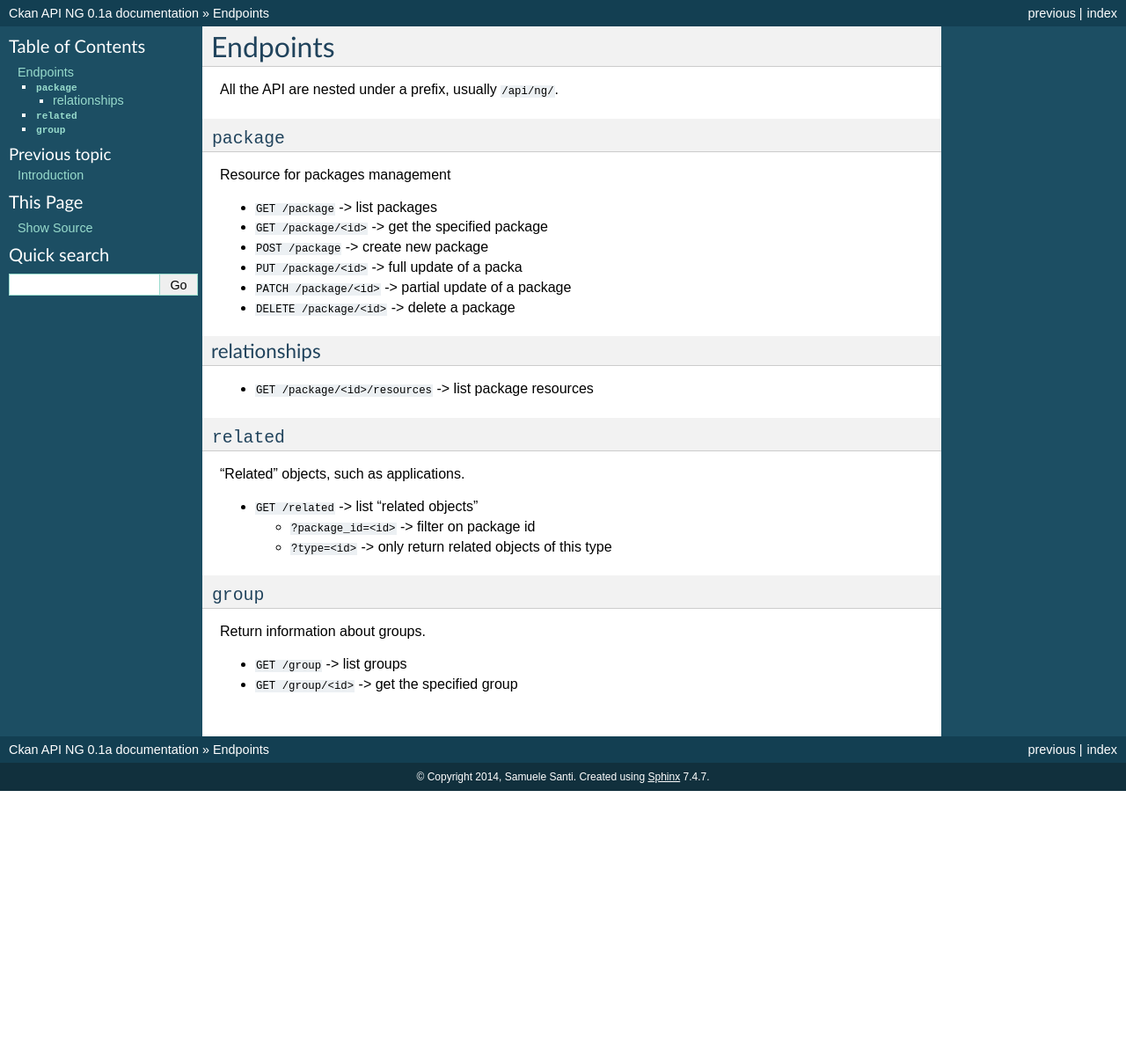
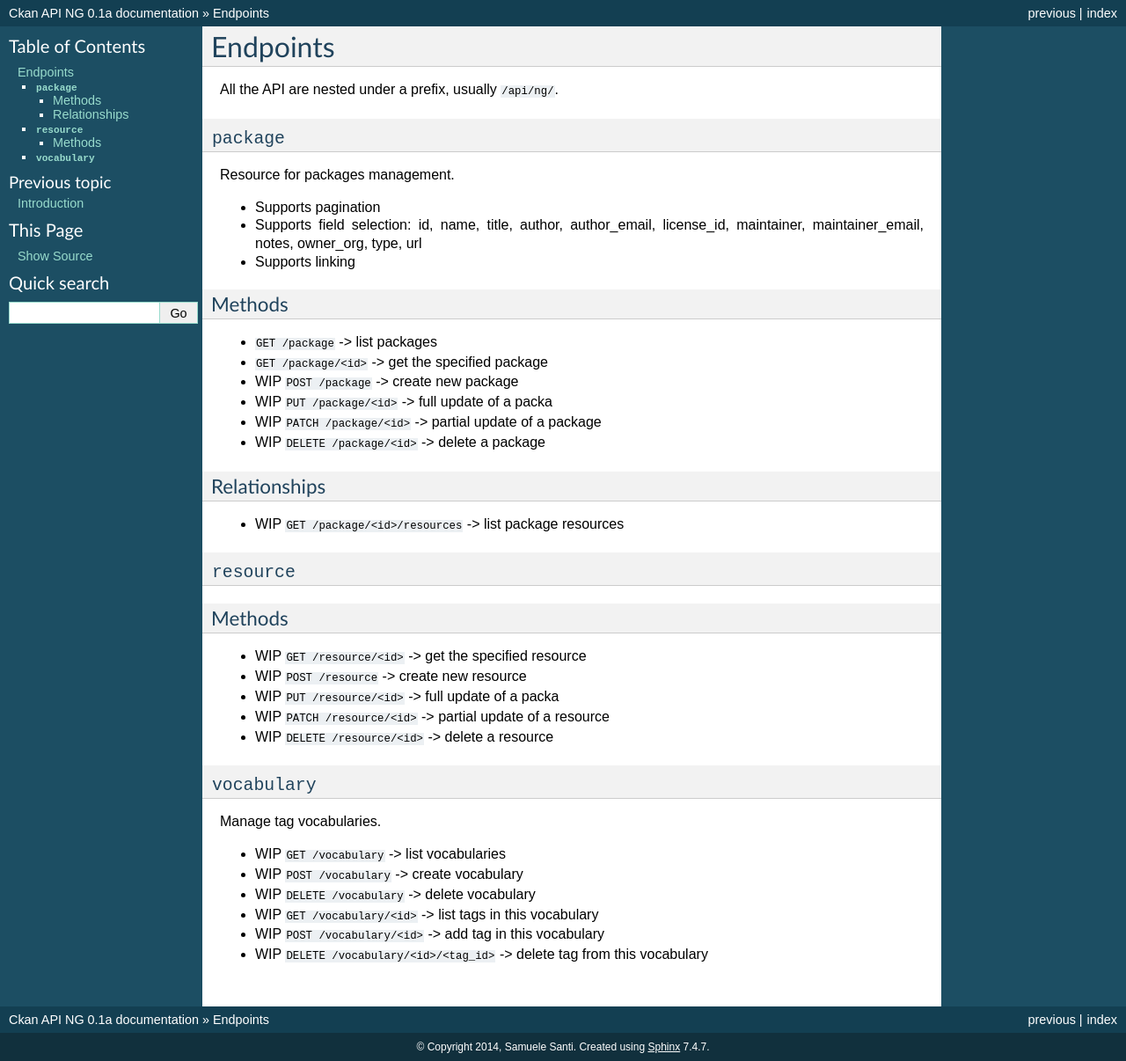
Before and after one commit to rshk/ckanext-api-ng, a Sphinx documentation site: the page built from docs/api/endpoints.rst, in a window 1280 px wide. Shown: the whole page at 88% size. Built offline with Sphinx 7.4.7, drawn with Linux system fonts in a browser that asks for light colours; before the commit the page ends 900 px from its top, so only the background shows below that.

Commit message:
New documentation on API endpoints

```diff
--- a/docs/api/endpoints.rst
+++ b/docs/api/endpoints.rst
@@ -6,36 +6,50 @@
 ``package``
 ===========
 
-Resource for packages management
+Resource for packages management.
+
+* Supports pagination
+* Supports field selection: id, name, title, author, author_email, license_id,
+  maintainer, maintainer_email, notes, owner_org, type, url
+* Supports linking
+
+Methods
+-------
 
 * ``GET /package`` -> list packages
 * ``GET /package/<id>`` -> get the specified package
-* ``POST /package`` -> create new package
-* ``PUT /package/<id>`` -> full update of a packa
-* ``PATCH /package/<id>`` -> partial update of a package
-* ``DELETE /package/<id>`` -> delete a package
+* WIP ``POST /package`` -> create new package
+* WIP ``PUT /package/<id>`` -> full update of a packa
+* WIP ``PATCH /package/<id>`` -> partial update of a package
+* WIP ``DELETE /package/<id>`` -> delete a package
 
-relationships
+Relationships
 -------------
 
-* ``GET /package/<id>/resources`` -> list package resources
+* WIP ``GET /package/<id>/resources`` -> list package resources
 
 
-``related``
-===========
+``resource``
+============
 
-"Related" objects, such as applications.
+Methods
+-------
 
-* ``GET /related`` -> list "related objects"
-
-  * ``?package_id=<id>`` -> filter on package id
-  * ``?type=<id>`` -> only return related objects of this type
+* WIP ``GET /resource/<id>`` -> get the specified resource
+* WIP ``POST /resource`` -> create new resource
+* WIP ``PUT /resource/<id>`` -> full update of a packa
+* WIP ``PATCH /resource/<id>`` -> partial update of a resource
+* WIP ``DELETE /resource/<id>`` -> delete a resource
 
 
-``group``
-=========
+``vocabulary``
+==============
 
-Return information about groups.
+Manage tag vocabularies.
 
-* ``GET /group`` -> list groups
-* ``GET /group/<id>`` -> get the specified group
+* WIP ``GET /vocabulary`` -> list vocabularies
+* WIP ``POST /vocabulary`` -> create vocabulary
+* WIP ``DELETE /vocabulary`` -> delete vocabulary
+* WIP ``GET /vocabulary/<id>`` -> list tags in this vocabulary
+* WIP ``POST /vocabulary/<id>`` -> add tag in this vocabulary
+* WIP ``DELETE /vocabulary/<id>/<tag_id>`` -> delete tag from this vocabulary
```
Also changed, not shown: docs/api/index.rst (+28 -6 lines).
